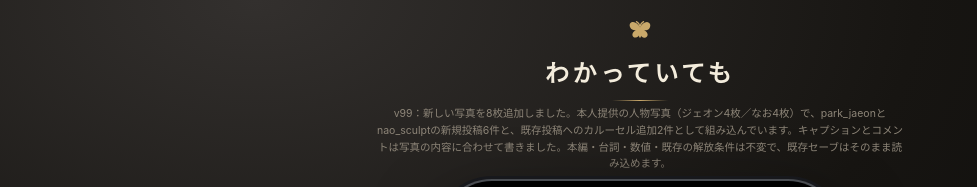
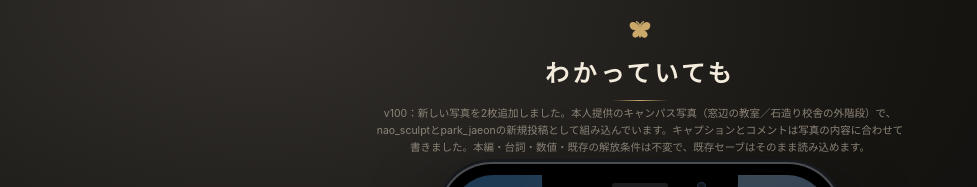
Before and after one commit to v5m44g26fb-sudo/jaeon-suki-ninaranai, a plain HTML site: page index.html in a window 1280 px wide. Shown: the top 187 px of the page, without its empty margins (0-977 px from the left). Drawn offline with Linux system fonts and the light colour scheme.

Commit message:
v100: 本人提供のキャンパス写真2枚を組み込み（nao_sculpt新規投稿＝窓辺の教室 unlock3／park_jaeon新規投稿＝石造り校舎の外階段 unlock5）。キャプション・コメントは写真の内容（カーテン・光／階段・影）に合わせて新規作成。本編・台詞・数値・既存の解放条件・LSKEYは不変

```diff
--- a/index.html
+++ b/index.html
@@ -963,7 +963,7 @@ img{-webkit-user-drag:none}
 <body>
 <div class="page-head">
 <div class="ph-mark"><svg viewBox="0 0 24 24" width="30" height="30" fill="currentColor" style="color:#c9a86a" aria-hidden="true"><path d="M12 9.2C10.6 6.4 8.2 4.4 5.9 4.8 3.9 5.1 3.2 7.2 4.2 9.2c.8 1.6 2.7 2.4 4.5 2.1-1.5.6-2.7 1.9-2.8 3.4-.1 1.7 1.4 2.9 3 2.5 1.4-.3 2.5-1.5 3.1-3v.1c.6 1.5 1.7 2.7 3.1 3 1.6.4 3.1-.8 3-2.5-.1-1.5-1.3-2.8-2.8-3.4 1.8.3 3.7-.5 4.5-2.1 1-2 .3-4.1-1.7-4.4-2.3-.4-4.7 1.6-6.1 4.4z"/><ellipse cx="12" cy="13" rx="1" ry="4.4"/><path d="M12 8.4C11.6 6.6 10.6 5.2 9.2 4.5M12 8.4c.4-1.8 1.4-3.2 2.8-3.9" fill="none" stroke="currentColor" stroke-width="1.1" stroke-linecap="round"/></svg></div><h1>わかっていても</h1><div class="ph-rule"></div>
-<p class="src">v99：新しい写真を8枚追加しました。本人提供の人物写真（ジェオン4枚／なお4枚）で、park_jaeonとnao_sculptの新規投稿6件と、既存投稿へのカルーセル追加2件として組み込んでいます。キャプションとコメントは写真の内容に合わせて書きました。本編・台詞・数値・既存の解放条件は不変で、既存セーブはそのまま読み込めます。</p>
+<p class="src">v100：新しい写真を2枚追加しました。本人提供のキャンパス写真（窓辺の教室／石造り校舎の外階段）で、nao_sculptとpark_jaeonの新規投稿として組み込んでいます。キャプションとコメントは写真の内容に合わせて書きました。本編・台詞・数値・既存の解放条件は不変で、既存セーブはそのまま読み込めます。</p>
 </div>
 <div class="phone"><div class="screen">
 <div class="notch"></div>
@@ -1299,6 +1299,7 @@ const IG_J=[
 {id:'jaeon1',img:'assets/ig-jaeon1.jpg',cap:'☁️',likes:'529',unlock:4,cm:[['b1nna_','좋아요 테러 갑니다'],['nao_sculpt','（……見てるだけ）']],cmL:[['s0l_a','……']]},
 {id:'butterfly',img:'assets/ig-butterfly.jpg',cap:'나비. 잡으면 죽는다',likes:'601',unlock:4,cm:[['s0l_a','相変わらずだね'],['park_jaeon','飛んでる時が一番きれいだから']],cmL:[['b1nna_','蝶の写真、前より増えたね']]},
 {id:'bar',img:'assets/ig-bar.jpg',cap:'lime.',likes:'274',unlock:4,cm:[['b1nna_','誰と飲んだの'],['park_jaeon','秘密']]},
+{id:'stairs',img:'assets/ig-stairs.jpg',cap:'계단. 오후의 그림자',likes:'418',unlock:5,cm:[['b1nna_','この階段、学校の？ 影がすごい'],['park_jaeon','……光のせい']]},
 {id:'jaeon3',img:'assets/ig-jaeon3.jpg',imgs:['assets/ig-jaeon3.jpg','assets/ig-jaeon-chisel.jpg'],cap:'전시 준비. 손이 기억하는 것',likes:'358',unlock:6,cm:[['s0l_a','열심히 하네'],['park_jaeon','……見て覚えるタイプなんで']]},
 {id:'rain',img:'assets/ig-rain.jpg',cap:'비. 우산은 없었다',likes:'692',unlock:9,cm:[['b1nna_','誰と？ どこで？'],['park_jaeon','秘密']],cmL:[['s0l_a','……元気？']]},
 {id:'pottery',img:'assets/ig-jaeon-pottery.jpg',cap:'밤. 손이 먼저 안다',likes:'365',unlock:7,cm:[['b1nna_','ろくろ？ めずらしい'],['park_jaeon','……気分で']],cmL:[['nao_sculpt','（……見てしまった）']]},
@@ -1318,7 +1319,8 @@ const IG_N=[
 {id:'n5',img:'assets/nao-cafe.jpg',cap:'課題の前に寄り道。チーズケーキで充電',likes:'112',unlock:2,cm:[['b1nna_','そのチーズケーキどこの！？'],['nao_sculpt','学校の近く。課題終わったら連れてく']]},
 {id:'n6',img:'assets/nao-selfie.jpg',cap:'息抜き。今日はアイスコーヒーだけ',likes:'134',unlock:3,cm:[['b1nna_','なおかわいい'],['nao_sculpt','ありがとう笑']],cmL:[['park_jaeon','……']]},
 {id:'n7',img:'assets/nao-atelier2.jpg',cap:'卒業制作。顔がいちばん難しい',likes:'86',unlock:5,cm:[['b1nna_','それ、誰の顔？'],['nao_sculpt','……ひみつ']],cmL:[['park_jaeon','……目、まだ違う']]},
-{id:'n8',img:'assets/nao-exhibit.jpg',cap:'展示初日。やっと、ここまで来た',likes:'168',unlock:11,cm:[['b1nna_','おめでとう！！ 黒ワンピ似合ってる'],['nao_sculpt','ありがとう。ずっと緊張してた']],cmL:[['park_jaeon','……作品、良かった']]}
+{id:'n8',img:'assets/nao-exhibit.jpg',cap:'展示初日。やっと、ここまで来た',likes:'168',unlock:11,cm:[['b1nna_','おめでとう！！ 黒ワンピ似合ってる'],['nao_sculpt','ありがとう。ずっと緊張してた']],cmL:[['park_jaeon','……作品、良かった']]},
+{id:'n9',img:'assets/nao-classroom.jpg',cap:'窓際の席。カーテン、ずっと揺れてた',likes:'108',unlock:3,cm:[['b1nna_','カーテンふわふわじゃん。いい光'],['nao_sculpt','窓際、特等席だった']]}
 ];
 /* v68：day は月グリッドのドット用。値は新規に作らず、写真アプリ（GAL）の日付・要約内の明記日付など既存データで確定できるものだけに付けた（個展3/5・バー3/12・作業室3/26・曖昧な関係4/16・誕生日4/25・合宿6/18・雨の夜6/25・修復7/9・展示7/16・温室9/17・水やり9/19）。確定できないエントリには付けない */
 const CAL=[
@@ -1996,7 +1998,7 @@ let igNTab='grid'; /* v67：なお側プロフィールのタブ（grid＝投稿
 /* ================= v81 : IGフィード／コメントシート／既読リング =================
    姉妹作（Tinder版）の作り込みから機構ごと移植：ホーム＝フィード、コメントはシートで開いて
    自分（nao_sculpt）でも投稿できる、投稿カードの配線は詳細とフィードで共通化 */
-const IG_AGO={atelier:'2時間前',jaeon2:'5時間前',jaeon1:'1日前',butterfly:'2日前',bar:'3日前',jaeon3:'4時間前',rain:'12時間前',army:'たった今',enlist:'たった今',wheel:'6時間前',hands:'3時間前',gallery:'1時間前',atelier2:'4時間前',n1:'1週間前',n2:'5日前',n3:'2時間前',n4:'3日前',n5:'4日前',walk:'3日前',pottery:'8時間前',statue:'2時間前',n6:'2日前',n7:'4日前',n8:'5時間前'};
+const IG_AGO={atelier:'2時間前',jaeon2:'5時間前',jaeon1:'1日前',butterfly:'2日前',bar:'3日前',jaeon3:'4時間前',rain:'12時間前',army:'たった今',enlist:'たった今',wheel:'6時間前',hands:'3時間前',gallery:'1時間前',atelier2:'4時間前',n1:'1週間前',n2:'5日前',n3:'2時間前',n4:'3日前',n5:'4日前',walk:'3日前',pottery:'8時間前',statue:'2時間前',n6:'2日前',n7:'4日前',n8:'5時間前',stairs:'7時間前',n9:'6日前'};
 let igTab='feed';
 let igFeedY=0, igFeedHold=false; /* v88：フィードのスクロール位置保持（実物どおり、詳細・プロフィール・ストーリーから戻っても元の位置） */
 (function(){ const b=$('#ig-body'); if(b) b.addEventListener('scroll',()=>{ if(igTab==='feed'&&!igFeedHold) igFeedY=b.scrollTop; },{passive:true}); })();
```
Also changed, not shown: assets/ig-stairs.jpg (added), assets/nao-classroom.jpg (added).
